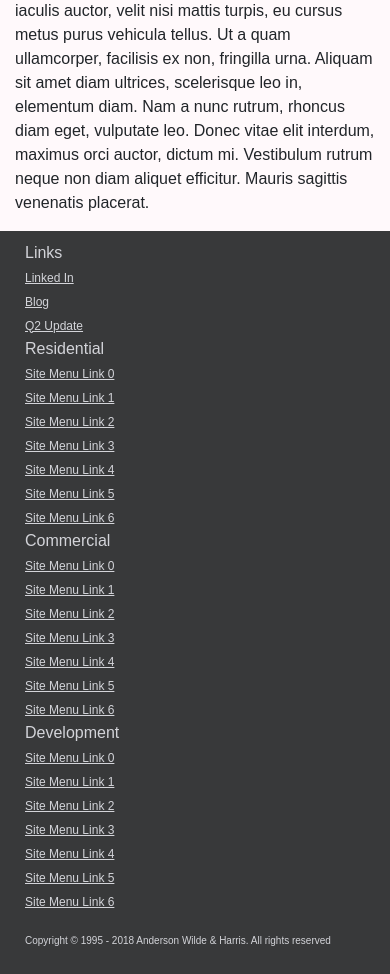
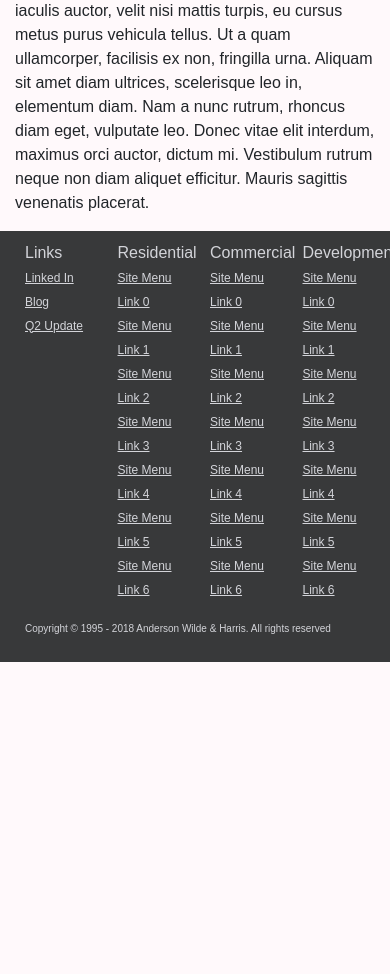
Before and after one commit to arindam8/awh, a Django app: the page made by awh_build/home/templates/home/template.html in a window 390 px wide. Shown: the part 2041-3015 px from the top of the page. After the commit the page ends 2703 px from the top, so only its background shows below. Run offline with Django 3.2, Linux system fonts and the light colour scheme; some libraries are stand-ins or nearby versions; some web fonts are replaced.

Commit message:
fixed footer layout

```diff
--- a/awh_build/home/templates/home/template.html
+++ b/awh_build/home/templates/home/template.html
@@ -52,7 +52,7 @@
             <!--row-->
             <div class="row">
                 <!--col-->
-                <div class="col-md-3">
+                <div class="col-3">
                     <p class="footer_col_h" >Links</p>
                     <a class="footer-link" href="#">Linked In</a><br />
                     <a class="footer-link" href="#">Blog</a><br />
@@ -60,7 +60,7 @@
                 </div>
 
                 <!--col-->
-                <div class="col-md-3">
+                <div class="col-3">
                     <p class="footer_col_h" >Residential</p>
                     <a class="footer-link" href="#">Site Menu Link 0</a><br />
                     <a class="footer-link" href="#">Site Menu Link 1</a><br />
@@ -72,7 +72,7 @@
                 </div>
 
                 <!--col-->
-                <div class="col-md-3">
+                <div class="col-3">
                     <p class="footer_col_h" >Commercial</p>
                     <a class="footer-link" href="#">Site Menu Link 0</a><br />
                     <a class="footer-link" href="#">Site Menu Link 1</a><br />
@@ -84,7 +84,7 @@
                 </div>
 
                 <!--col-->
-                <div class="col-md-3">
+                <div class="col-3">
                     <p class="footer_col_h" >Development</p>
                     <a class="footer-link" href="#">Site Menu Link 0</a><br />
                     <a class="footer-link" href="#">Site Menu Link 1</a><br />
```
